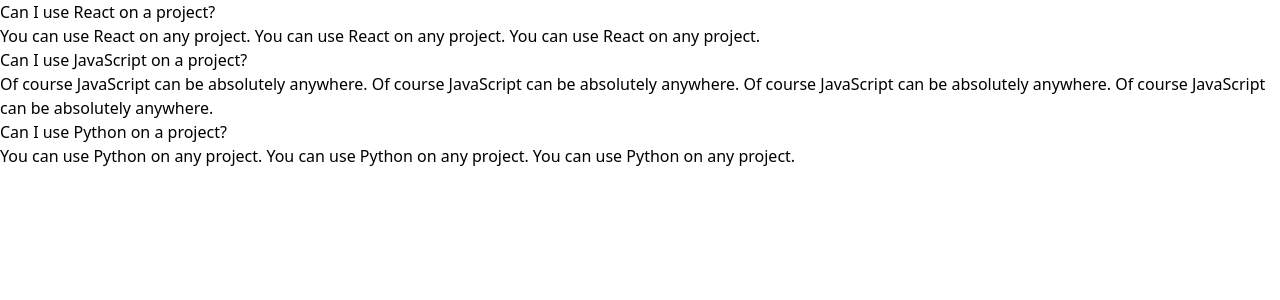
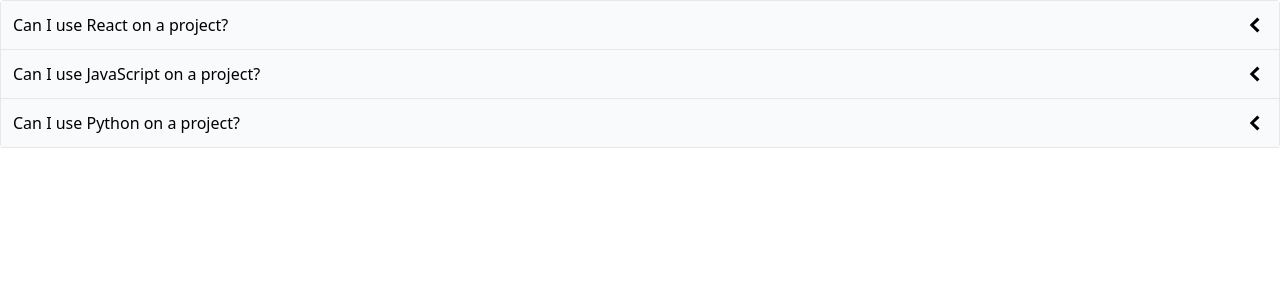
Before and after one commit to FlutterSoft/Udemy---Master-React-Course, a React (Create React App) app in the folder comps/: page / in a window 1280 px wide. Shown: the top 300 px of the page. Built offline with nearby package versions, Linux system fonts and the light colour scheme.

Commit message:
Accordion completed with styling

```diff
--- a/comps/src/components/Accordion.js
+++ b/comps/src/components/Accordion.js
@@ -1,23 +1,31 @@
 import { useState } from 'react'
-
+import { GoChevronDown, GoChevronLeft } from "react-icons/go";
 
 export default function Accordion({ items }){
 
-    const [expandedIndex, setExpandedIndex] = useState(0)
+    const [expandedIndex, setExpandedIndex] = useState(-1)
+    const handleClick = (nextIndex) => {
+        expandedIndex == nextIndex ? setExpandedIndex(-1) :         setExpandedIndex(nextIndex)
+    }
 
     const renderedItems = items.map( (item, index) => {
-    const isExpanded = index === expandedIndex
+        const isExpanded = index === expandedIndex
+        const icon = <span className="text-2xl">
+            {isExpanded ? <GoChevronDown /> : <GoChevronLeft />}
+        </span>
+            return (
+                <div key={item.id}>
+                    <div className="flex justify-between p-3 bg-gray-50 border-b items-center cursor-pointer" onClick={()=> handleClick(index)}>
+                        {item.label}
+                        {icon}
+                    </div>
+                    {isExpanded && <div className="border-b p-5">{item.content}</div>}
+                </div>
+            )
+        })
 
-
-        return (
-            <div key={item.id}>
-                <div>{item.label}</div>
-                <div>{item.content}</div>
-            </div>
-        )
-    })
     return (
-        <div>
+        <div className="border-x border-t rounded">
             {renderedItems}
         </div>
     )
```
